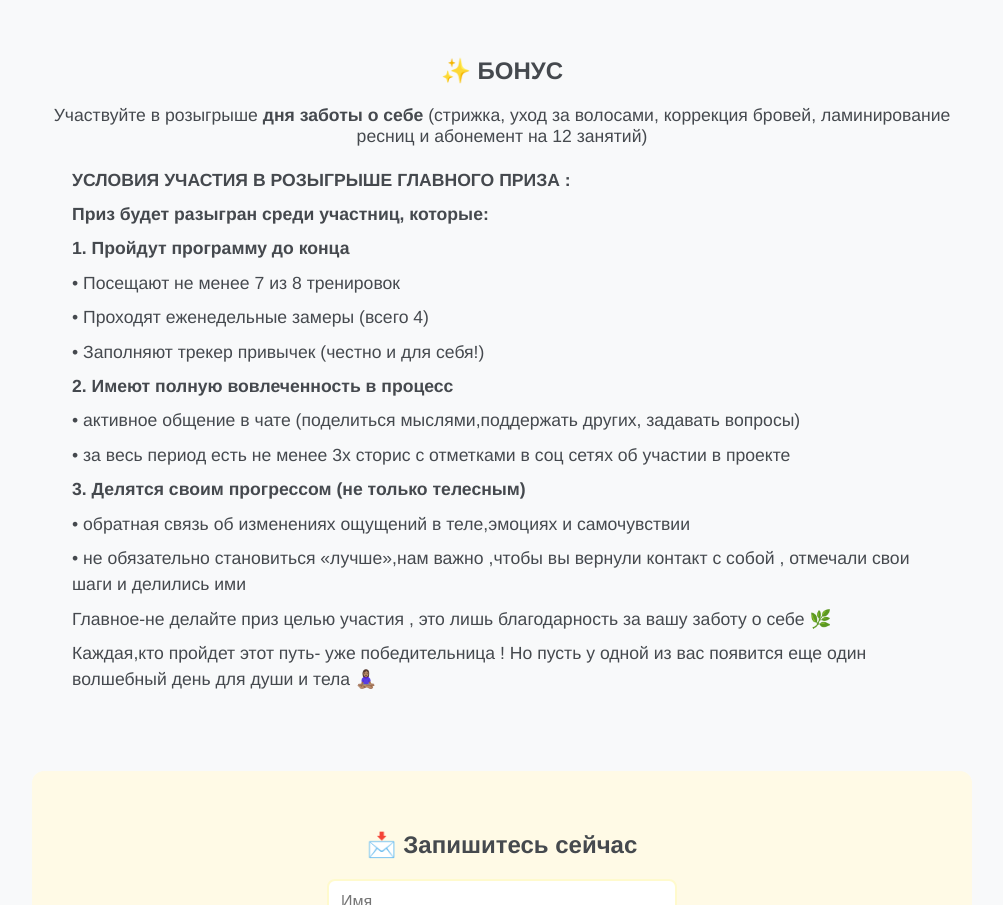
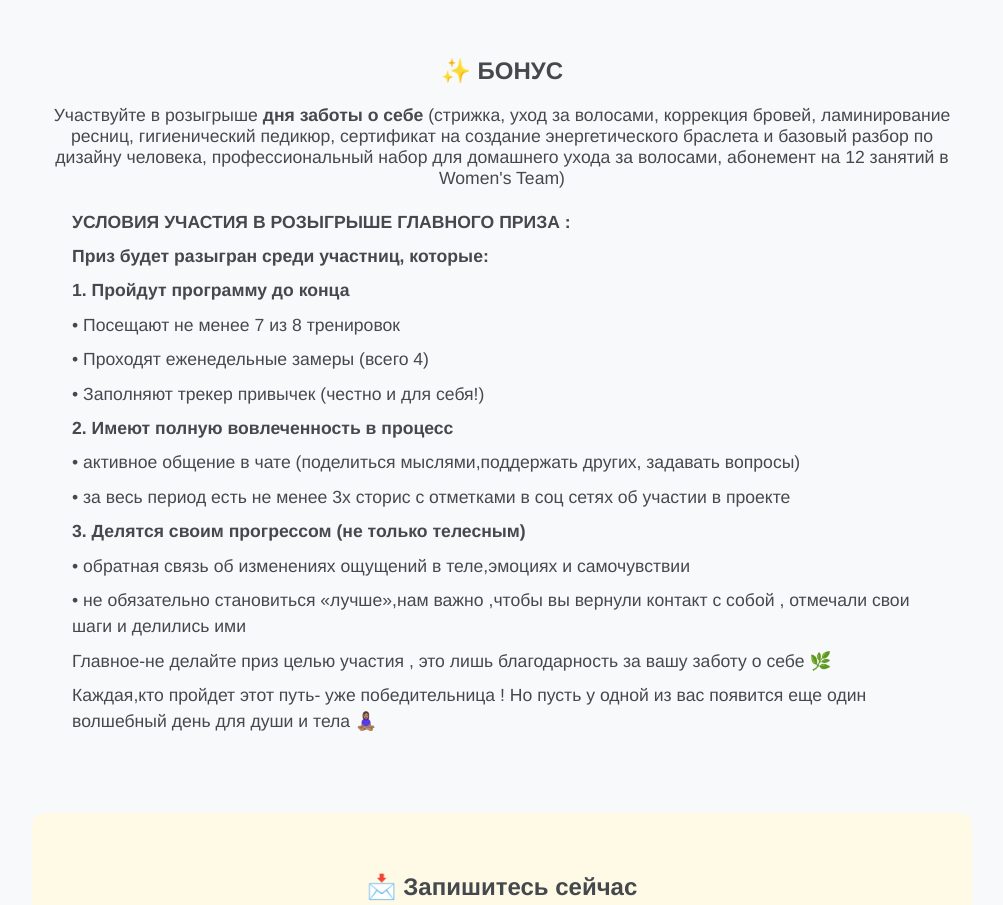
Before and after one commit to osadchy22/womans_team, a plain HTML site: page index.html in a window 1280 px wide. Shown: the part 1258-2163 px from the top of the page, without its empty margins (138-1141 px from the left). Drawn offline with Linux system fonts and the light colour scheme.

Commit message:
Update index.html

```diff
--- a/index.html
+++ b/index.html
@@ -39,7 +39,7 @@
 
     <section class="bonus">
     <h2>✨ БОНУС</h2>
-    <p>Участвуйте в розыгрыше <strong>дня заботы о себе</strong> (стрижка, уход за волосами, коррекция бровей, ламинирование ресниц и абонемент на 12 занятий)</p>
+    <p>Участвуйте в розыгрыше <strong>дня заботы о себе</strong> (стрижка, уход за волосами, коррекция бровей, ламинирование ресниц, гигиенический педикюр, сертификат на создание энергетического браслета и базовый разбор по дизайну человека, профессиональный набор для домашнего ухода за волосами, абонемент на 12 занятий в Women's Team)</p>
 
     <div class="bonus-conditions">
         <p><strong>УСЛОВИЯ УЧАСТИЯ В РОЗЫГРЫШЕ ГЛАВНОГО ПРИЗА :</strong></p>
@@ -48,17 +48,13 @@
         <p>• Посещают не менее 7 из 8 тренировок</p>
         <p>• Проходят еженедельные замеры (всего 4)</p>
         <p>• Заполняют трекер привычек (честно и для себя!)</p>
-
         <p><strong>2. Имеют полную вовлеченность в процесс</strong></p>
         <p>• активное общение в чате (поделиться мыслями,поддержать других, задавать вопросы)</p>
         <p>• за весь период есть не менее 3х сторис с отметками в соц сетях об участии в проекте </p>
-
         <p><strong>3. Делятся своим прогрессом (не только телесным)</strong></p>
         <p>• обратная связь об изменениях ощущений в теле,эмоциях и самочувствии </p>
         <p>• не обязательно становиться «лучше»,нам важно ,чтобы вы вернули контакт с собой , отмечали свои шаги и делились ими </p>
-
         <p>Главное-не делайте приз целью участия , это лишь благодарность за вашу заботу о себе 🌿</p>
-
         <p>Каждая,кто пройдет этот путь- уже победительница ! Но пусть у одной из вас появится еще один волшебный день для души и тела 🧘🏽‍♀️</p>
     </div>
     </section>
```
